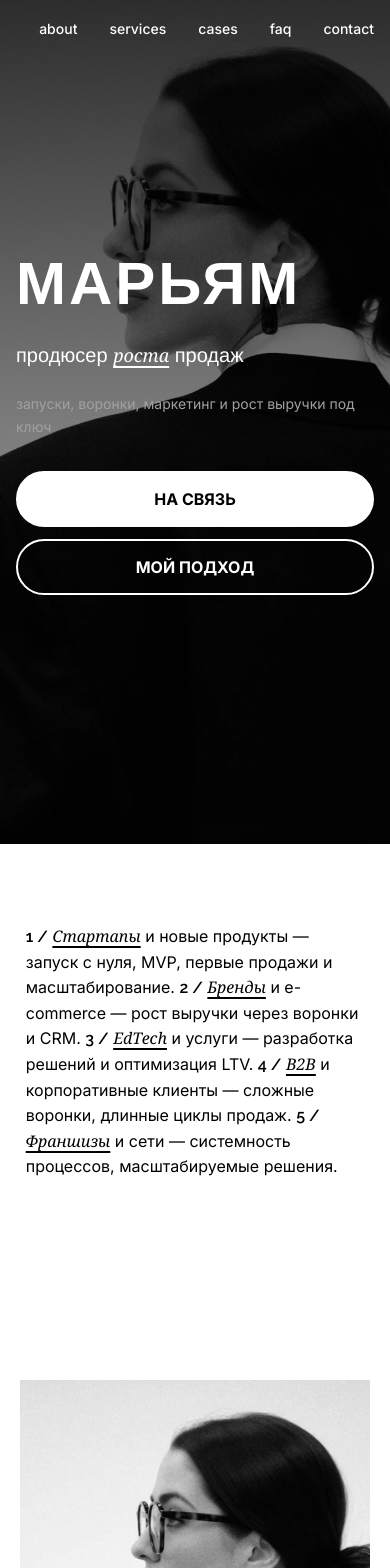
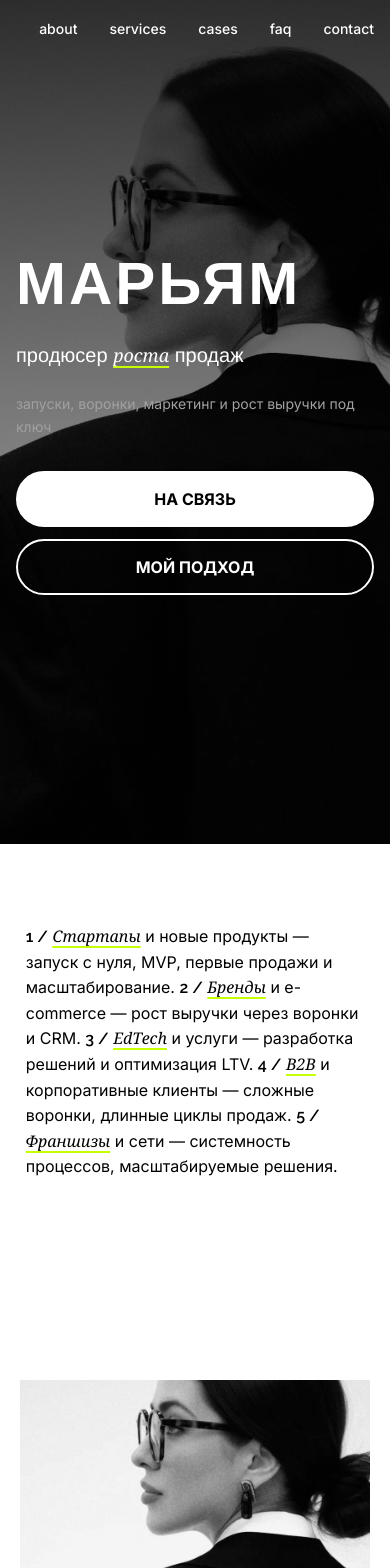
Before and after one commit to sofiassokolova-art/mayyam-website, a Next.js app: page / in a window 390 px wide. Shown: the top 1568 px of the page. Built offline with nearby package versions, Linux system fonts and the light colour scheme.

Commit message:
Remove button from footer CTA section and add lime accent utilities - cleaner minimalist design

```diff
--- a/src/app/globals.css
+++ b/src/app/globals.css
@@ -2,8 +2,31 @@
 
 /*
 Ensure these classes are not purged by Tailwind:
-font-script text-accent underline-lime btn-capsule section-padding section-spacing container-custom
+font-script text-accent underline-lime btn-capsule section-padding section-spacing container-custom u-lime-underline hr-hairline
 */
+
+/* Тонкая «волосинка» для деликатных линий */
+.hr-hairline {
+  border-bottom: 0.5px solid rgba(198,255,0,.25);
+}
+
+/* Selection и каретка — ощущение «живого» интерфейса */
+::selection {
+  background: rgba(198,255,0,.25);
+  color: #000;
+}
+
+input, textarea {
+  caret-color: #C6FF00;
+}
+
+/* Аккуратное лаймовое подчёркивание как utility */
+.u-lime-underline {
+  text-decoration-line: underline;
+  text-decoration-color: #C6FF00;
+  text-underline-offset: 4px;
+  text-decoration-thickness: 2px;
+}
 
 html {
   scroll-behavior: smooth;
--- a/src/components/CTA.tsx
+++ b/src/components/CTA.tsx
@@ -63,17 +63,10 @@ const CTA = () => {
         >
           <motion.h3
             variants={itemVariants}
-            className="text-white text-4xl md:text-6xl font-extrabold uppercase mb-8"
+            className="text-white text-4xl md:text-6xl font-extrabold uppercase mb-12"
           >
             связаться
           </motion.h3>
-
-          <motion.button
-            variants={itemVariants}
-            className="btn-capsule bg-ink text-white border-2 border-white h-14 md:h-16 px-10 hover:bg-neutral-800 hover:border-neutral-300 font-bold uppercase mb-8"
-          >
-            Связаться
-          </motion.button>
 
           <motion.div
             variants={itemVariants}
--- a/src/components/Cases.tsx
+++ b/src/components/Cases.tsx
@@ -13,18 +13,21 @@ const Cases = () => {
     {
       id: 1,
       title: "Beauty D2C",
+      tag: "Beauty",
       metrics: "+182% ВЫРУЧКИ",
       image: "/images/case-1.jpg"
     },
     {
       id: 2,
       title: "EdTech Проект",
+      tag: "EdTech",
       metrics: "+500K ВЫРУЧКА",
       image: "/images/case-3.jpg"
     },
     {
       id: 3,
       title: "SaaS Платформа",
+      tag: "SaaS",
       metrics: "+60% LTV",
       image: "/images/case-5.jpg"
     }
@@ -91,9 +94,9 @@ const Cases = () => {
 
                   {/* Bottom - Title */}
                   <div className="flex justify-end">
-                    <h3 className="text-neutral-400 text-xl md:text-2xl font-normal">
-                      {caseItem.title}
-                    </h3>
+                    <p className="text-sm text-neutral-300">
+                      <span className="u-lime-underline">{caseItem.tag}</span> {caseItem.title.replace(caseItem.tag, '').trim()}
+                    </p>
                   </div>
                 </div>
               </motion.div>
--- a/src/components/Hero.tsx
+++ b/src/components/Hero.tsx
@@ -67,7 +67,7 @@ const Hero = () => {
                 style={{ fontFamily: 'Helvetica Neue, Helvetica, Arial, var(--font-raleway), sans-serif' }}
               >
                 продюсер{" "}
-                <span className="font-serif italic text-lg md:text-xl underline decoration-lime decoration-2 underline-offset-4">роста</span>{" "}
+                <span className="font-serif italic text-lg md:text-xl u-lime-underline">роста</span>{" "}
                 продаж
               </motion.h2>
 
--- a/src/components/SimpleManifest.tsx
+++ b/src/components/SimpleManifest.tsx
@@ -39,10 +39,10 @@ const SimpleManifest = () => {
   const renderStyledText = () => {
     let result = manifestText;
 
-    // Стилизация акцентных слов Georgia italic с подчёркиванием
+    // Стилизация акцентных слов Georgia italic с лайм подчёркиванием
     accents.forEach(accent => {
       const regex = new RegExp(`(${accent})`, 'g');
-      result = result.replace(regex, '<span class="font-serif italic underline decoration-lime decoration-2 underline-offset-4">$1</span>');
+      result = result.replace(regex, '<span class="font-serif italic u-lime-underline">$1</span>');
     });
 
     return result;
@@ -90,8 +90,9 @@ const SimpleManifest = () => {
               src="/images/hero-phones.jpg"
               alt="Maryam with phones"
               fill
-              className="object-cover object-center object-top filter grayscale"
+              className="object-cover object-center filter grayscale"
               priority
+              unoptimized
             />
           </motion.div>
         </motion.div>
--- a/src/components/WhoIHelp.tsx
+++ b/src/components/WhoIHelp.tsx
@@ -30,10 +30,10 @@ const WhoIHelp = () => {
     // Стилизация нумерации с Raleway Heavy
     result = result.replace(/(\d+)\s*\/\s*/g, '<span style="font-family: var(--font-raleway), sans-serif; font-weight: 900;">$1 /</span> ');
 
-    // Стилизация ключевых слов Georgia italic с подчёркиванием
+    // Стилизация ключевых слов Georgia italic с лайм подчёркиванием
     keywords.forEach(keyword => {
       const regex = new RegExp(`(${keyword})`, 'g');
-      result = result.replace(regex, '<span class="font-serif italic underline decoration-lime decoration-2 underline-offset-4">$1</span>');
+      result = result.replace(regex, '<span class="font-serif italic u-lime-underline">$1</span>');
     });
 
     return result;
```
